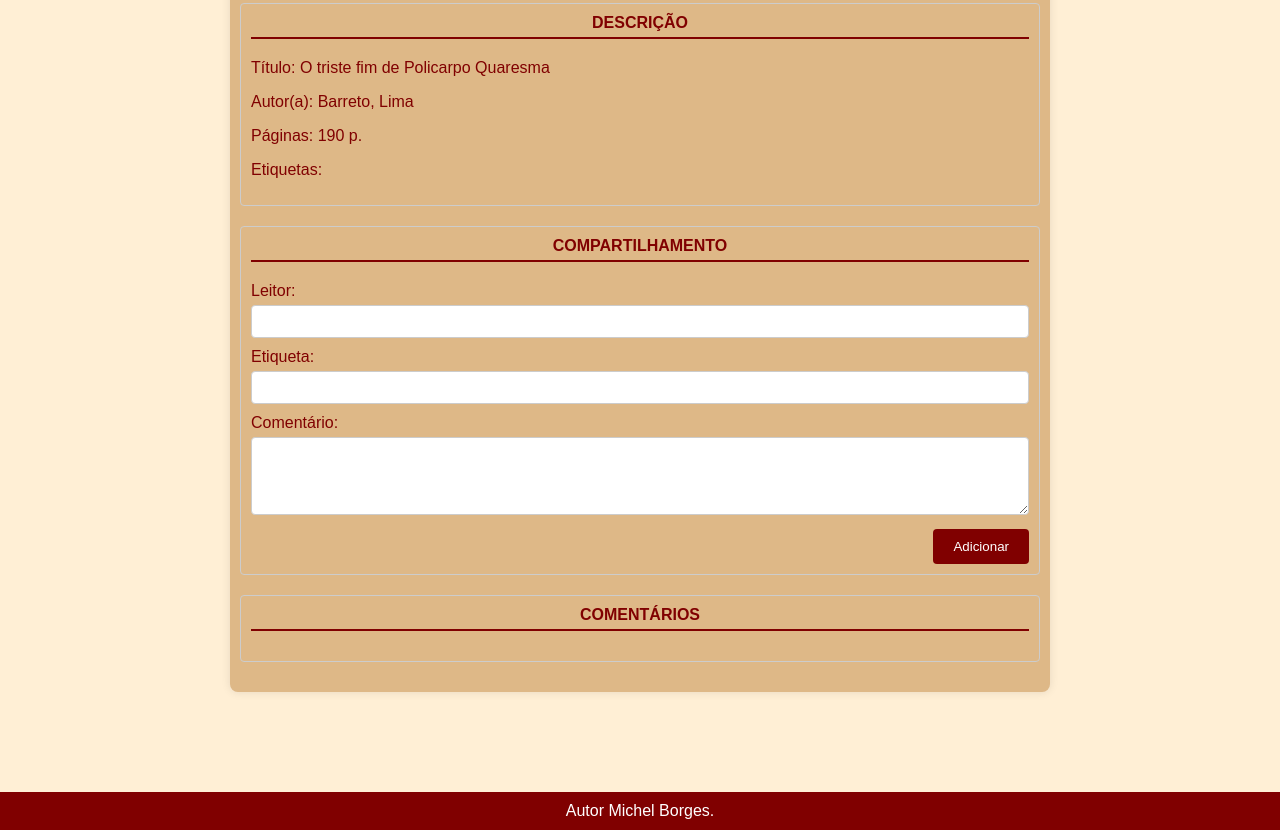
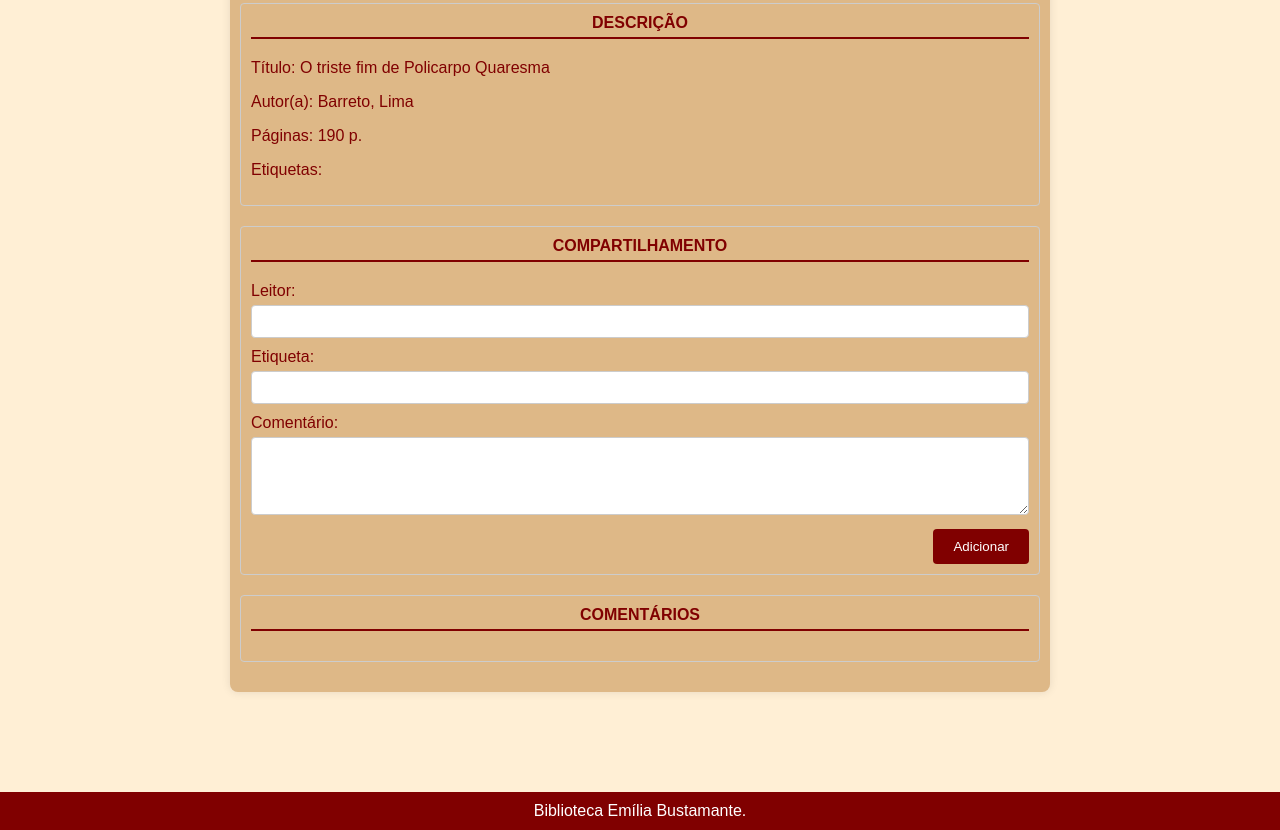
Before and after one commit to Michel-UFF/BiblioRede, a plain HTML site: page Tristefimdepolicarpo.html in a window 1280 px wide. Shown: the part 878-1708 px from the top of the page. Drawn offline with Linux system fonts and the light colour scheme.

Commit message:
Update Tristefimdepolicarpo.html

```diff
--- a/Tristefimdepolicarpo.html
+++ b/Tristefimdepolicarpo.html
@@ -203,7 +203,7 @@
 
     <!-- Rodapé -->
     <div class="footer">
-        Autor Michel Borges.
+        Biblioteca Emília Bustamante.
     </div>
 </body>
 </html>
```
